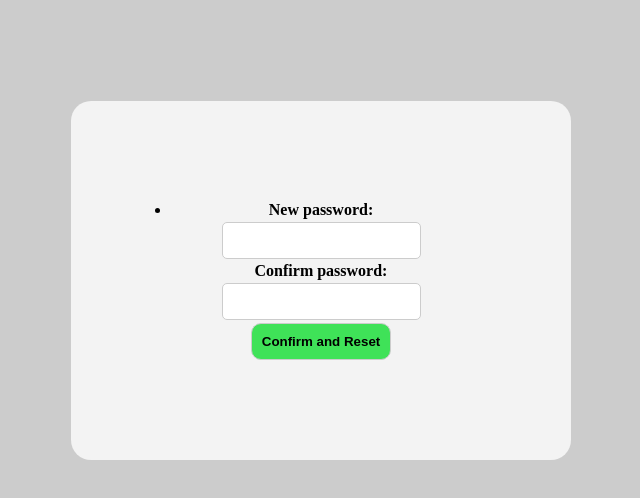
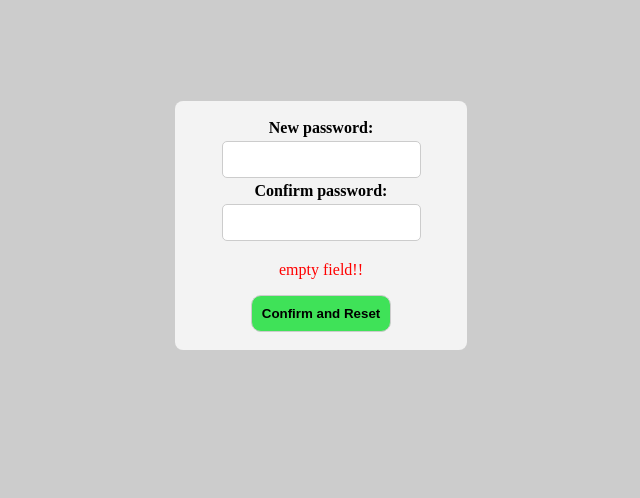
Before and after one commit to johnson-Omwoyo/project1, a plain HTML site: page newpasswordform.html in a window 1280 px wide. Both pictures are taken after a click on the button "Confirm and Reset". Shown: the whole page, without its empty margins (319-959 px from the left). Drawn offline with Linux system fonts and the light colour scheme.

Commit message:
Changes Password reset page

```diff
--- a/newpasswordform.html
+++ b/newpasswordform.html
@@ -1,4 +1,5 @@
 <!DOCTYPE html>
+<html lang="en">
 
 <body class="page">
     <title>New Password Page</title>
@@ -10,21 +11,22 @@
             }
 
             .passwordform {
-                width: 300px;
+                width: 256px;
                 margin: 8% auto 20% auto;
-                padding: 100px;
+                padding: 18px;
                 text-align: center;
                 background-color: #f3f3f3;
-                border-radius: 20px;
+                border-radius: 8px;
             }
 
             .inputfield {
-                display: list-item;
+                align-items: center;
+
 
             }
 
             .input {
-                margin: 3px;
+                margin: 4px auto;
                 border-radius: 5px;
                 border: 1px solid #ccc;
                 padding: 10px;
@@ -39,28 +41,65 @@
                 border: 1px solid #ccc;
                 border-radius: 10px;
                 font-weight: bold;
+                cursor: pointer;
             }
 
             .label {
                 font-weight: bold;
             }
+
+            .error {
+                color: red;
+            }
         </style>
     </head>
-    <div class="passwordform">
+    <form class="passwordform" onkeyup="clearerror()">
         <div class="inputfield">
+
             <div>
                 <label for="newpassword" class="label">New password:</label>
             </div>
             <div>
-                <input type="password" class="input" />
+                <input type="password" class="input" id="password1" />
             </div>
             <label for="confirmnewpassword" class="label">Confirm password:</label>
             <div>
-                <input type="password" class="input" />
+                <input type="password" class="input" id="password2" />
+            </div>
+            <div class="error">
+                <p id="errortext"></p>
             </div>
             <div>
-                <button type="submit" class="submitbutton">Confirm and Reset</button>
+                <button type="button" class="submitbutton" onclick="passcheck()">Confirm and Reset</button>
             </div>
         </div>
-    </div>
+        <script>
+            function passcheck() {
+                var pass1 = document.getElementById("password1").value;
+                var pass2 = document.getElementById("password2").value;
+                var errormessage = document.getElementById("errortext");
+
+                if (pass1 != "") {
+                    if (pass1 === pass2) {
+
+                        errormessage.textContent = "";
+                        alert('Password changed succesfully');
+                        window.location.href = "Login page.html"
+                    }
+
+                    else { errormessage.textContent = "Passwords dont match"; }
+                }
+                else {
+                    errormessage.textContent = "empty field!!";
+
+                }
+
+            }
+            function clearerror() {
+                var errormessage = document.getElementById('errortext');
+                errormessage.textContent = "";
+            }
+        </script>
+    </form>
+
 </body>
```
